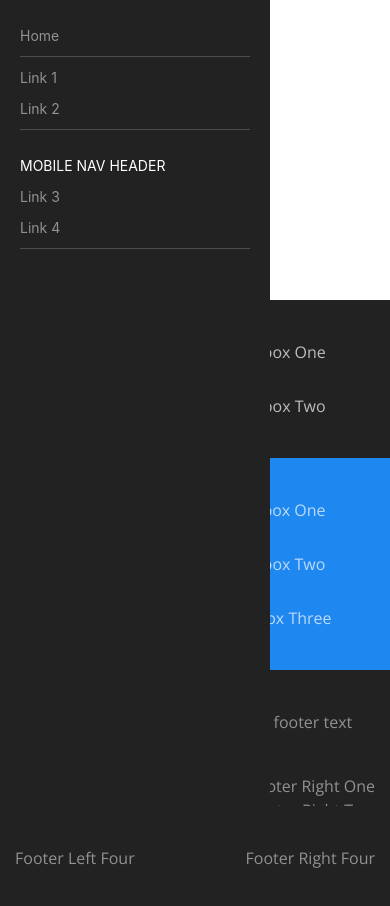
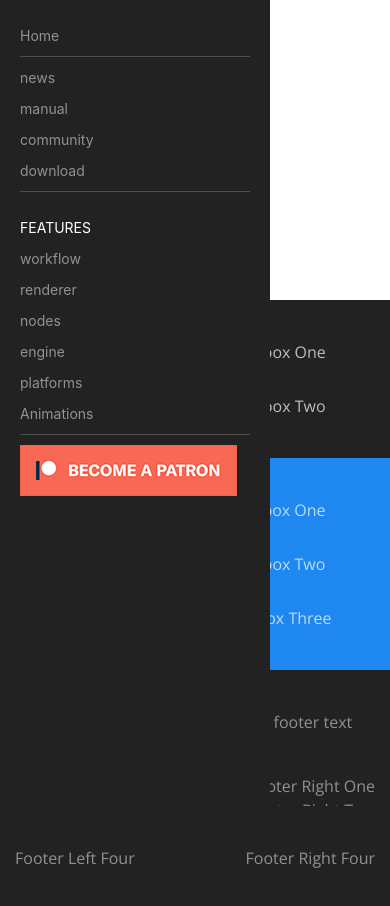
Before and after one commit to rovacado/armory3d-new-site, a plain HTML site: page index.html in a window 390 px wide. Both pictures are taken after a click on the button "MENU". Drawn offline with nearby package versions, Linux system fonts and the light colour scheme.

Commit message:
update nav

```diff
--- a/index.html
+++ b/index.html
@@ -2,7 +2,7 @@
 <html lang="en">
 
 <head>
-    <title>Basic UIkit Template</title>
+    <title>Armory | 3D Game Engine for Blender</title>
     <meta charset="UTF-8">
     <meta name="viewport" content="width=device-width, initial-scale=1">
     <!-- UIkit CSS -->
@@ -19,66 +19,74 @@
         <div class="uk-cover-container uk-height-medium uk-text-center">
             <img src="img/Cover.svg" alt="Cover Image" uk-cover>
             <div class="uk-position-center uk-background-secondary uk-light">
-
                 <img src="img\Logo.png" alt="Template Logo">
-
-
                 <div class="uk-text-lead uk-text-uppercase ro-text-header">ARMORY3D</div>
             </div>
         </div>
     </div>
     <!-- Navagation -->
     <div class="uk-section uk-padding-remove">
+        <!-- large screen nav -->
         <div class="uk-visible@l" uk-sticky="sel-target: .uk-navbar-container; cls-active: uk-navbar-sticky; bottom: #transparent-sticky-navbar">
             <div class="uk-background-secondary uk-light">
                 <nav class="uk-navbar-container uk-navbar-transparent" uk-navbar>
                     <div class="uk-navbar-center">
-                        <ul class="uk-navbar-nav">
+                        <ul class="uk-navbar-nav uk-text-capitalize">
                             <li>
-                                <a href="#">Link 1</a>
+                                <a href="#top" uk-scroll="duration: 500">home</a>
                             </li>
                             <li>
-                                <a href="#">Dropdown Header</a>
+                                <a href="#">features</a>
                                 <div class="uk-navbar-dropdown uk-width-auto uk-text-center uk-padding-small" uk-drop="boundary: !nav; boundary-align: true; pos: bottom-justify;">
                                     <ul class="uk-nav uk-navbar-dropdown-nav">
-                                        <li class="uk-active">
-                                            <a href="#">Sublink 1</a>
-                                        </li>
-                                        <li class="uk-nav-divider"></li>
                                         <li>
-                                            <a href="#">Sublink 2</a>
+                                            <a href="#workflow" uk-scroll="duration: 500;offset: 50">workflow</a>
                                         </li>
                                         <li>
-                                            <a href="#">Sublink 3</a>
+                                            <a href="#renderer" uk-scroll="duration: 500;offset: 50">renderer</a>
+                                        </li>
+                                        <li>
+                                            <a href="#nodes" uk-scroll="duration: 500;offset: 50">nodes</a>
+                                        </li>
+                                        <li>
+                                            <a href="#engine" uk-scroll="duration: 500;offset: 50">engine</a>
+                                        </li>
+                                        <li>
+                                            <a href="#platforms" uk-scroll="duration: 500;offset: 50">platforms</a>
+                                        </li>
+                                        <li>
+                                            <a href="#animations" uk-scroll="duration: 500;offset: 50">Animations</a>
                                         </li>
                                     </ul>
                                 </div>
                             </li>
                             <li>
-                                <a href="#">Dropdown Header 2</a>
-                                <div class="uk-navbar-dropdown uk-width-auto uk-text-center uk-padding-small" uk-drop="boundary: !nav; boundary-align: true; pos: bottom-justify;">
-                                    <ul class="uk-nav uk-navbar-dropdown-nav">
-                                        <li class="uk-active">
-                                            <a href="#">Sublink 1</a>
-                                        </li>
-                                        <li class="uk-nav-divider"></li>
-                                        <li>
-                                            <a href="#">Sublink 2</a>
+                                <a href="#">news</a>
                             </li>
                             <li>
-                                            <a href="#">Sublink 3</a>
+                                <a href="#">manual</a>
+                            </li>
+                            <li>
+                                <a href="#">community</a>
+                            </li>
+                            <li>
+                                <a href="#">download</a>
                             </li>
                         </ul>
                     </div>
-                            </li>
+                    <div class="uk-navbar-right">
+                        <ul class="uk-navbar-nav uk-text-capitalize">
                             <li>
-                                <a href="#">Link 2</a>
+                                <a href="https://www.patreon.com/bePatron?u=3705855">
+                                    <img src="img/Patron.png" alt="Patreon Pledge Badge">
+                                </a>
                             </li>
                         </ul>
                     </div>
                 </nav>
             </div>
         </div>
+        <!-- mobile nav-->
         <div class="uk-background-secondary uk-light uk-hidden@l uk-position-fixed uk-position-bottom-left uk-width-1-1" style="z-index: 980; border:0;"
             uk-sticky-fixed>
             <button class="uk-button uk-button-default uk-width-1-1" style="border:0;" type="button" uk-toggle="target: #offcanvas-slide">
@@ -92,20 +100,43 @@
                     </li>
                     <li class="uk-nav-divider"></li>
                     <li>
-                        <a href="#">Link 1</a>
+                        <a href="#">news</a>
                     </li>
                     <li>
-                        <a href="#">Link 2</a>
+                        <a href="#">manual</a>
+                    </li>
+                    <li>
+                        <a href="#">community</a>
+                    </li>
+                    <li>
+                        <a href="#">download</a>
                     </li>
                     <li class="uk-nav-divider"></li>
-                    <li class="uk-nav-header">Mobile Nav Header</li>
+                    <li class="uk-nav-header">Features</li>
                     <li>
-                        <a href="#">Link 3</a>
+                        <a href="#workflow" uk-scroll="duration: 500;offset: 0">workflow</a>
                     </li>
                     <li>
-                        <a href="#">Link 4</a>
+                        <a href="#renderer" uk-scroll="duration: 500;offset: 0">renderer</a>
+                    </li>
+                    <li>
+                        <a href="#nodes" uk-scroll="duration: 500;offset: 0">nodes</a>
+                    </li>
+                    <li>
+                        <a href="#engine" uk-scroll="duration: 500;offset: 0">engine</a>
+                    </li>
+                    <li>
+                        <a href="#platforms" uk-scroll="duration: 500;offset: 0">platforms</a>
+                    </li>
+                    <li>
+                        <a href="#animations" uk-scroll="duration: 500;offset: 0">Animations</a>
                     </li>
                     <li class="uk-nav-divider"></li>
+                    <li>
+                        <a href="https://www.patreon.com/bePatron?u=3705855">
+                            <img src="img/Patron.png" alt="Patreon Pledge Badge">
+                        </a>
+                    </li>
                 </ul>
             </div>
         </div>
@@ -133,8 +164,14 @@
         <div class="uk-container uk-container-small uk-text-center uk-text-muted">
             <div class="uk-child-width-expand uk-text-center uk-grid-large" uk-grid>
                 <div class="uk-width-1-1">Copy notice or other important footer text</div>
-                <div class="uk-text-left">Footer Left One<br>Footer Left Two<br>Footer Left Three<br>Footer Left Four</div>
-                <div class="uk-text-right">Footer Right One<br>Footer Right Two<br>Footer Right Three<br>Footer Right Four</div>
+                <div class="uk-text-left">Footer Left One
+                    <br>Footer Left Two
+                    <br>Footer Left Three
+                    <br>Footer Left Four</div>
+                <div class="uk-text-right">Footer Right One
+                    <br>Footer Right Two
+                    <br>Footer Right Three
+                    <br>Footer Right Four</div>
             </div>
         </div>
     </div>
```
Lines whose indentation alone changed are shown as unchanged.
